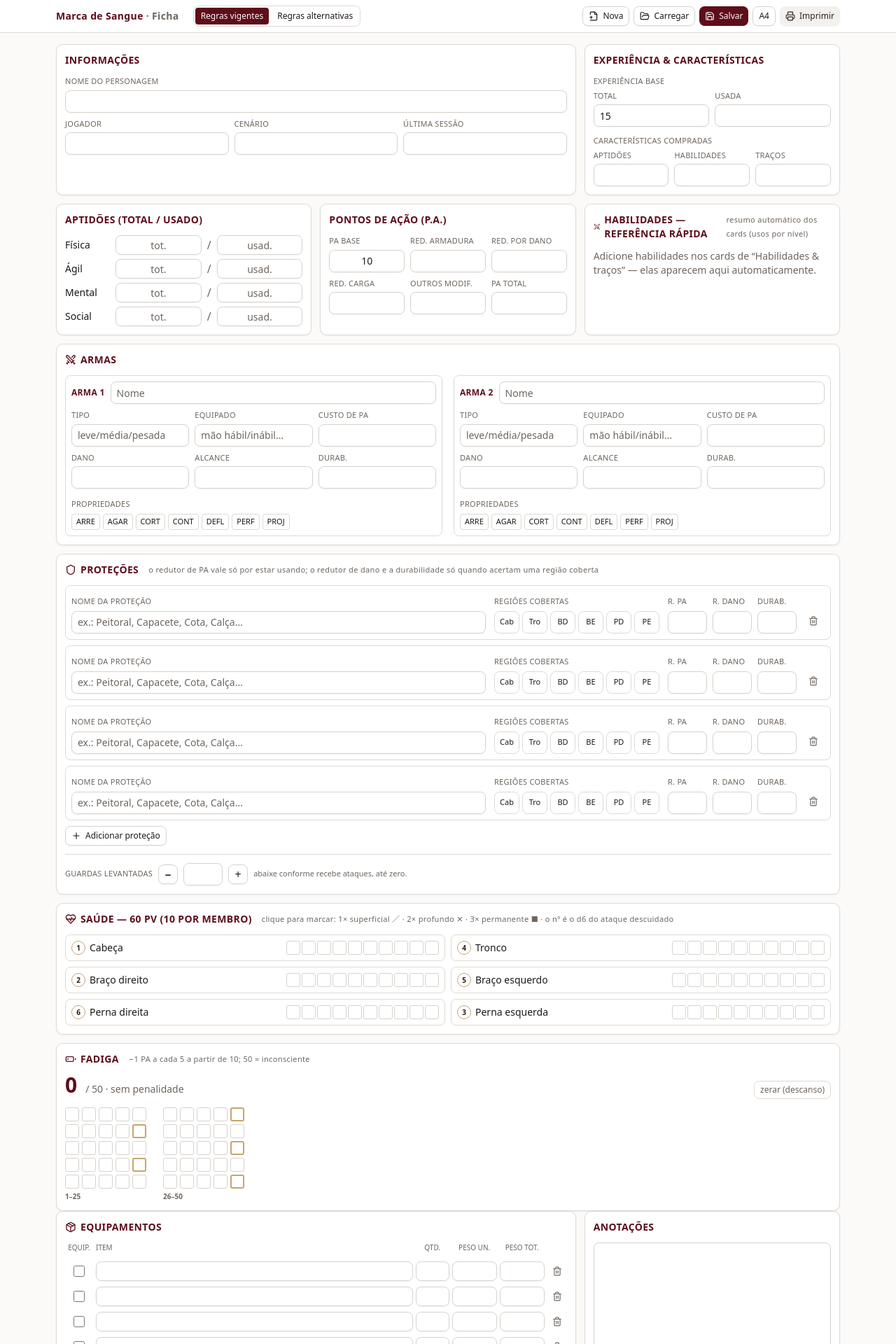
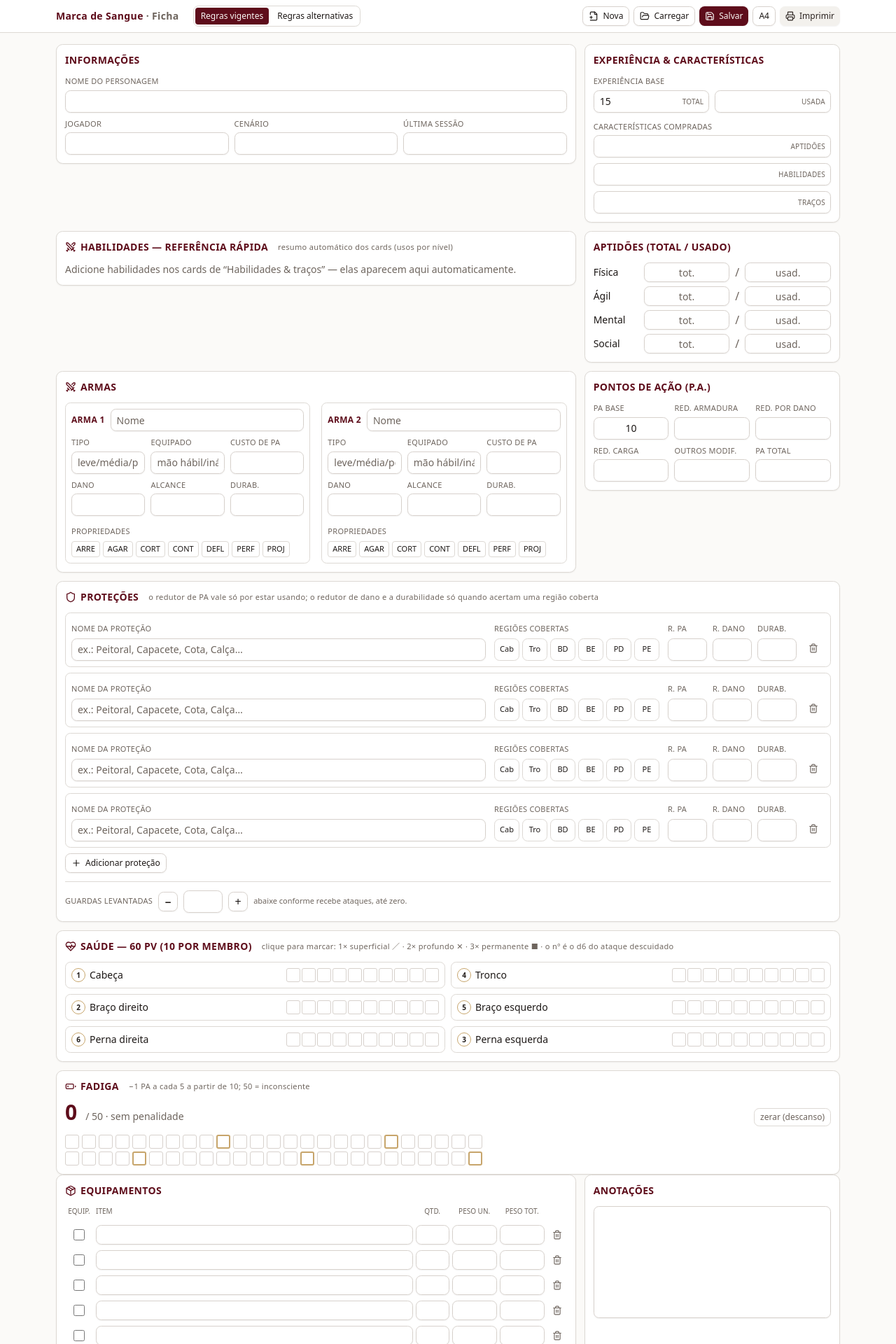
Before and after one commit to andrewallacemf/marca-de-sangue-sistema-de-rpg, a React (Vite) app in the folder ficha/: page / in a window 1280 px wide. Shown: the top 1920 px of the page at 70% size. Built offline with nearby package versions, Linux system fonts and the light colour scheme; the HTML template or start-up script is replaced by a standard one.

Commit message:
Ficha v0.8: layout com grid-template-areas (desktop tercos: Info|Exp, Habref|Aptidoes, Armas|PA; A4 60/40 com Habref alto ao lado de Aptidoes+PA); labels inline na Experiencia; fadiga em 2 linhas de 25

```diff
--- a/ficha/src/App.tsx
+++ b/ficha/src/App.tsx
@@ -16,6 +16,7 @@ import {
   CardHeader,
   CardTitle,
   Field,
+  InlineField,
   Input,
   Label,
   Textarea,
@@ -232,10 +233,10 @@ export default function App() {
 
       <main className={cn("mx-auto max-w-6xl px-4 py-4", a4 && "px-0")}>
         <div className={cn(a4 && "sheet")}>
-          <div className="sheet-grid grid grid-cols-1 gap-3 lg:grid-cols-3">
           {printHeader}
+          <div className="grid-p1">
             {/* Informações */}
-            <Card className="col-full lg:col-span-2">
+            <Card className="area-info">
               <CardHeader>
                 <CardTitle>Informações</CardTitle>
               </CardHeader>
@@ -257,11 +258,8 @@ export default function App() {
               </CardContent>
             </Card>
 
-            {/* Zona A4: coluna esquerda (Experiência, Aptidões, PA) + direita (Habilidades ref) */}
-            <div className="a4-zone col-full">
-              <div className="a4-left">
             {/* Experiência */}
-            <Card>
+            <Card className="area-exp">
               <CardHeader>
                 <CardTitle>Experiência & características</CardTitle>
               </CardHeader>
@@ -269,33 +267,23 @@ export default function App() {
                 <div>
                   <Label className="mb-1 block">Experiência base</Label>
                   <div className="grid grid-cols-2 gap-2">
-                    <Field label="total">
-                      <Input value={ficha.exp.baseTotal} onChange={(e) => update("exp", { ...ficha.exp, baseTotal: e.target.value })} />
-                    </Field>
-                    <Field label="usada">
-                      <Input value={ficha.exp.baseUsada} onChange={(e) => update("exp", { ...ficha.exp, baseUsada: e.target.value })} />
-                    </Field>
+                    <InlineField label="Total" value={ficha.exp.baseTotal} onChange={(e) => update("exp", { ...ficha.exp, baseTotal: e.target.value })} />
+                    <InlineField label="Usada" value={ficha.exp.baseUsada} onChange={(e) => update("exp", { ...ficha.exp, baseUsada: e.target.value })} />
                   </div>
                 </div>
                 <div>
                   <Label className="mb-1 block">Características compradas</Label>
-                  <div className="grid grid-cols-3 gap-2">
-                    <Field label="Aptidões">
-                      <Input value={ficha.exp.qtdAptidoes} onChange={(e) => update("exp", { ...ficha.exp, qtdAptidoes: e.target.value })} />
-                    </Field>
-                    <Field label="Habilidades">
-                      <Input value={ficha.exp.qtdHabilidades} onChange={(e) => update("exp", { ...ficha.exp, qtdHabilidades: e.target.value })} />
-                    </Field>
-                    <Field label="Traços">
-                      <Input value={ficha.exp.qtdTracos} onChange={(e) => update("exp", { ...ficha.exp, qtdTracos: e.target.value })} />
-                    </Field>
+                  <div className="flex flex-col gap-2">
+                    <InlineField label="Aptidões" value={ficha.exp.qtdAptidoes} onChange={(e) => update("exp", { ...ficha.exp, qtdAptidoes: e.target.value })} />
+                    <InlineField label="Habilidades" value={ficha.exp.qtdHabilidades} onChange={(e) => update("exp", { ...ficha.exp, qtdHabilidades: e.target.value })} />
+                    <InlineField label="Traços" value={ficha.exp.qtdTracos} onChange={(e) => update("exp", { ...ficha.exp, qtdTracos: e.target.value })} />
                   </div>
                 </div>
               </CardContent>
             </Card>
 
             {/* Aptidões */}
-            <Card>
+            <Card className="area-apt">
               <CardHeader>
                 <CardTitle>Aptidões (total / usado)</CardTitle>
               </CardHeader>
@@ -317,7 +305,7 @@ export default function App() {
             </Card>
 
             {/* PA */}
-            <Card>
+            <Card className="area-pa">
               <CardHeader>
                 <CardTitle>Pontos de ação (P.A.)</CardTitle>
               </CardHeader>
@@ -343,10 +331,8 @@ export default function App() {
               </CardContent>
             </Card>
 
-              </div>
-              <div className="a4-right">
             {/* Habilidades — referência rápida (resumo automático dos cards) */}
-            <Card className="lg:col-span-1">
+            <Card className="area-hab">
               <CardHeader>
                 <CardTitle className="flex items-center gap-1.5">
                   <Swords className="h-4 w-4" /> Habilidades — referência rápida
@@ -411,14 +397,12 @@ export default function App() {
               </CardContent>
             </Card>
 
-              </div>
-            </div>
-
             {/* Armas (seção full-width, duas lado a lado) */}
-            <ArmasSection armas={ficha.armas} setArmas={(v) => update("armas", v)} />
+            <ArmasSection className="area-armas" armas={ficha.armas} setArmas={(v) => update("armas", v)} />
 
             {/* Proteções (dinâmicas, com regiões cobertas) + guardas */}
             <ProtecoesSection
+              className="area-prot"
               protecoes={ficha.protecoes}
               setProtecoes={(v) => update("protecoes", v)}
               guardas={ficha.guardas}
@@ -426,7 +410,7 @@ export default function App() {
             />
 
             {/* Saúde */}
-            <Card className="col-full lg:col-span-3">
+            <Card className="area-saude">
               <CardHeader>
                 <CardTitle className="flex items-center gap-1.5">
                   <HeartPulse className="h-4 w-4" /> Saúde — 60 PV (10 por membro)
@@ -465,7 +449,7 @@ export default function App() {
             </Card>
 
             {/* Fadiga — destaque, perto da Saúde */}
-            <Card className="col-full lg:col-span-3">
+            <Card className="area-fad">
               <CardHeader>
                 <CardTitle className="flex items-center gap-1.5">
                   <BatteryLow className="h-4 w-4" /> Fadiga
@@ -490,11 +474,10 @@ export default function App() {
                     zerar (descanso)
                   </button>
                 </div>
-                <div className="flex flex-wrap gap-x-6 gap-y-2">
-                  {[0, 1].map((bloco) => (
-                    <div key={bloco} className="flex flex-col gap-1">
-                      <div className="grid grid-cols-5 gap-1">
-                        {Array.from({ length: 25 }, (_, k) => bloco * 25 + k + 1).map((n) => {
+                <div className="flex flex-col gap-1">
+                  {[0, 1].map((linha) => (
+                    <div key={linha} className="flex flex-wrap gap-1">
+                      {Array.from({ length: 25 }, (_, k) => linha * 25 + k + 1).map((n) => {
                         const filled = n <= ficha.fadiga;
                         return (
                           <button
@@ -510,10 +493,6 @@ export default function App() {
                           />
                         );
                       })}
-                      </div>
-                      <span className="text-[10px] font-semibold text-muted-foreground">
-                        {bloco === 0 ? "1–25" : "26–50"}
-                      </span>
                     </div>
                   ))}
                 </div>
--- a/ficha/src/components/ArmasSection.tsx
+++ b/ficha/src/components/ArmasSection.tsx
@@ -6,9 +6,11 @@ import { PROP_KEYS, type Arma } from "@/lib/ficha";
 export function ArmasSection({
   armas,
   setArmas,
+  className,
 }: {
   armas: Arma[];
   setArmas: (v: Arma[]) => void;
+  className?: string;
 }) {
   function upd(i: number, patch: Partial<Arma>) {
     const arr = [...armas];
@@ -26,7 +28,7 @@ export function ArmasSection({
   ];
 
   return (
-    <Card className="col-full lg:col-span-3">
+    <Card className={cn(className)}>
       <CardHeader>
         <CardTitle className="flex items-center gap-1.5">
           <Swords className="h-4 w-4" /> Armas
--- a/ficha/src/components/ProtecoesSection.tsx
+++ b/ficha/src/components/ProtecoesSection.tsx
@@ -8,11 +8,13 @@ export function ProtecoesSection({
   setProtecoes,
   guardas,
   setGuardas,
+  className,
 }: {
   protecoes: Protecao[];
   setProtecoes: (v: Protecao[]) => void;
   guardas: string;
   setGuardas: (v: string) => void;
+  className?: string;
 }) {
   function upd(i: number, patch: Partial<Protecao>) {
     const arr = [...protecoes];
@@ -27,7 +29,7 @@ export function ProtecoesSection({
   }
 
   return (
-    <Card className="col-full lg:col-span-3">
+    <Card className={cn(className)}>
       <CardHeader>
         <CardTitle className="flex items-center gap-1.5">
           <Shield className="h-4 w-4" /> Proteções
--- a/ficha/src/components/ui.tsx
+++ b/ficha/src/components/ui.tsx
@@ -147,3 +147,23 @@ export function Field({
     </div>
   );
 }
+
+/** Campo com o rótulo DENTRO do input, alinhado à direita (para números curtos). */
+export function InlineField({
+  label,
+  value,
+  onChange,
+}: {
+  label: string;
+  value: string;
+  onChange: (e: React.ChangeEvent<HTMLInputElement>) => void;
+}) {
+  return (
+    <div className="relative">
+      <Input className="pr-[4.5rem]" value={value} onChange={onChange} />
+      <span className="pointer-events-none absolute right-2 top-1/2 -translate-y-1/2 text-[10px] font-medium uppercase tracking-wide text-muted-foreground">
+        {label}
+      </span>
+    </div>
+  );
+}
--- a/ficha/src/index.css
+++ b/ficha/src/index.css
@@ -38,26 +38,56 @@
    PREVIEW na tela (.a4-preview), para que um seja fiel ao outro.
    ===================================================================== */
 
-/* Zona A4 (esquerda 40% / direita 60%): no desktop some (display:contents) e os
-   cards fluem na grade normal; no A4/impressão vira 2 colunas. */
-.a4-zone,
-.a4-left,
-.a4-right {
-  display: contents;
+/* ===== Layout da PÁGINA 1: grade nomeada (grid-template-areas) =====
+   Um só HTML gera desktop (terços) e A4 (60/40) só trocando a malha. */
+.area-info { grid-area: info; }
+.area-exp { grid-area: exp; }
+.area-hab { grid-area: hab; }
+.area-apt { grid-area: apt; }
+.area-pa { grid-area: pa; }
+.area-armas { grid-area: armas; }
+.area-prot { grid-area: prot; }
+.area-saude { grid-area: saude; }
+.area-fad { grid-area: fad; }
+
+/* mobile: empilha na ordem do HTML */
+.grid-p1 {
+  display: flex;
+  flex-direction: column;
+  gap: 0.75rem;
 }
-.a4-preview .a4-zone {
-  display: grid !important;
-  grid-template-columns: 2fr 3fr !important;
-  gap: 4mm !important;
+
+/* desktop (≥1024px): 3 colunas — 2/3 + 1/3 */
+@media (min-width: 1024px) {
+  .grid-p1 {
+    display: grid;
+    grid-template-columns: repeat(3, minmax(0, 1fr));
+    gap: 0.75rem;
+    align-items: start;
+    grid-template-areas:
+      "info info exp"
+      "hab hab apt"
+      "armas armas pa"
+      "prot prot prot"
+      "saude saude saude"
+      "fad fad fad";
+  }
+}
+
+/* A4 (preview e impressão): 5 colunas — 60/40; Habilidades ref alta ao lado de Aptidões+PA */
+.a4-preview .grid-p1 {
+  display: grid;
+  grid-template-columns: repeat(5, minmax(0, 1fr));
+  gap: 4mm;
   align-items: start;
-}
-.a4-preview .a4-left {
-  display: flex !important;
-  flex-direction: column;
-  gap: 4mm;
-}
-.a4-preview .a4-right {
-  display: block !important;
+  grid-template-areas:
+    "info info info exp exp"
+    "hab hab hab apt apt"
+    "hab hab hab pa pa"
+    "armas armas armas armas armas"
+    "prot prot prot prot prot"
+    "saude saude saude saude saude"
+    "fad fad fad fad fad";
 }
 .a4-preview .pa-grid {
   grid-template-columns: repeat(2, minmax(0, 1fr)) !important;
@@ -165,6 +195,23 @@
   .cards-grid {
     grid-template-columns: repeat(2, minmax(0, 1fr)) !important;
   }
+  .grid-p1 {
+    display: grid;
+    grid-template-columns: repeat(5, minmax(0, 1fr));
+    gap: 4mm;
+    align-items: start;
+    grid-template-areas:
+      "info info info exp exp"
+      "hab hab hab apt apt"
+      "hab hab hab pa pa"
+      "armas armas armas armas armas"
+      "prot prot prot prot prot"
+      "saude saude saude saude saude"
+      "fad fad fad fad fad";
+  }
+  .pa-grid {
+    grid-template-columns: repeat(2, minmax(0, 1fr)) !important;
+  }
   .print-avoid-break {
     break-inside: avoid;
   }
```
Lines whose indentation alone changed are shown as unchanged.
